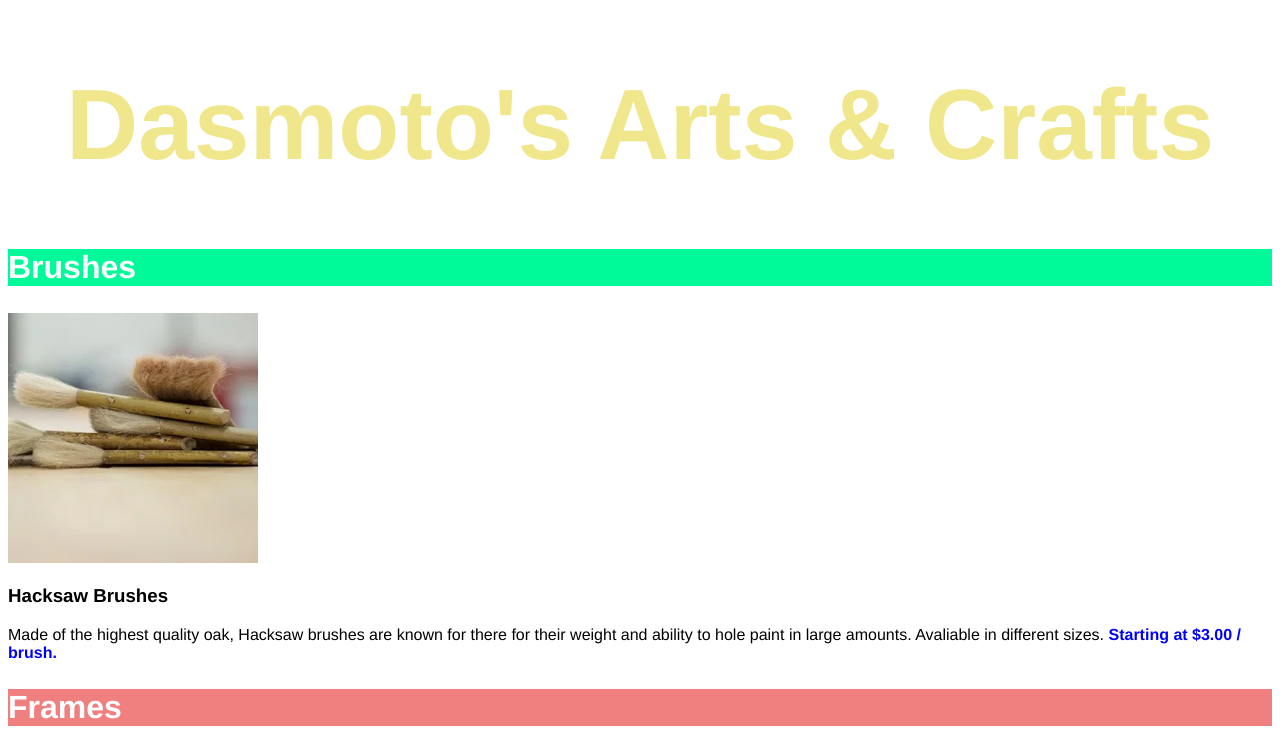
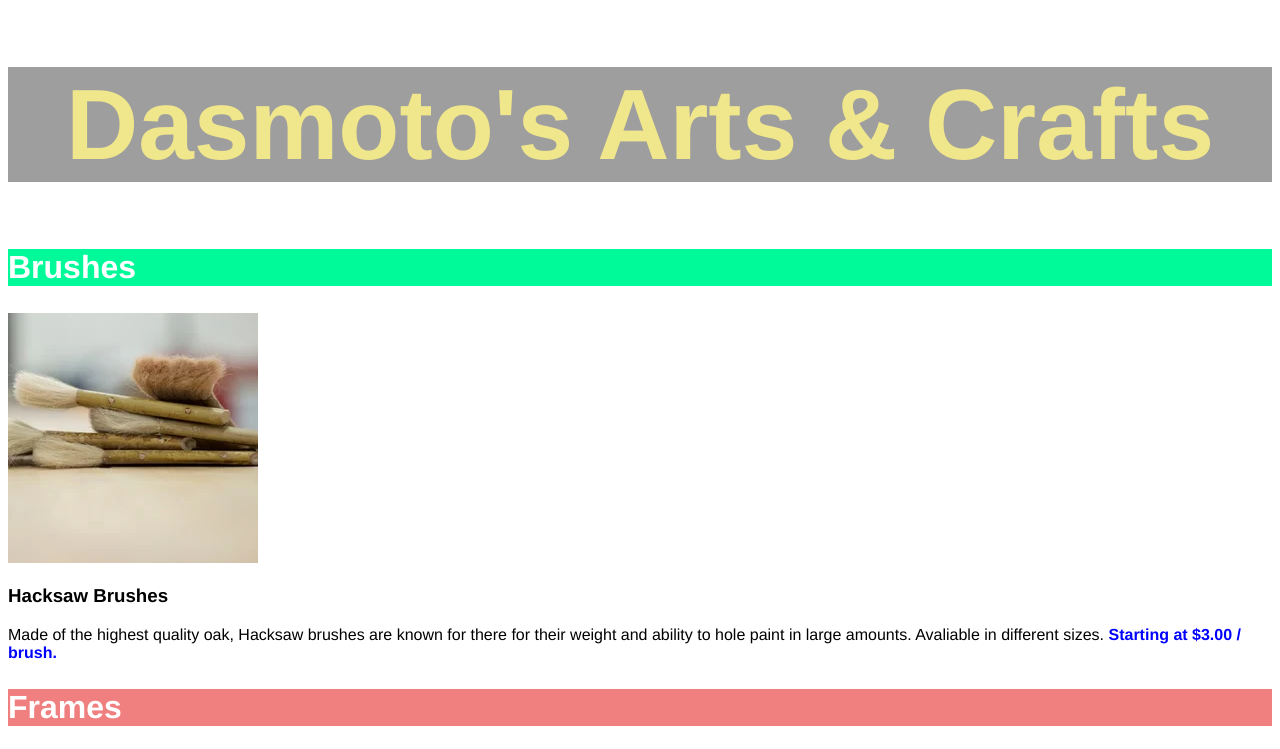
Before and after one commit to EscFrog/codecademy, a plain HTML site: page dasmoto/index.html in a window 1280 px wide. Shown: the top 749 px of the page. Drawn offline with Linux system fonts and the light colour scheme; the site is published under a folder, as on GitHub Pages, so addresses that start at the root find nothing.

Commit message:
work done

```diff
--- a/dasmoto/style.css
+++ b/dasmoto/style.css
@@ -1,9 +1,5 @@
 body {
     font-family: Helvetica;
-}
-
-header {
-    background-image: url("/images/pattern.webp");
 }
 
 h1 {
@@ -11,6 +7,7 @@ h1 {
     font-weight: bold;
     color: khaki;
     text-align: center;
+    background-image: url("images/pattern.webp");
 }
 
 h2 {
```
